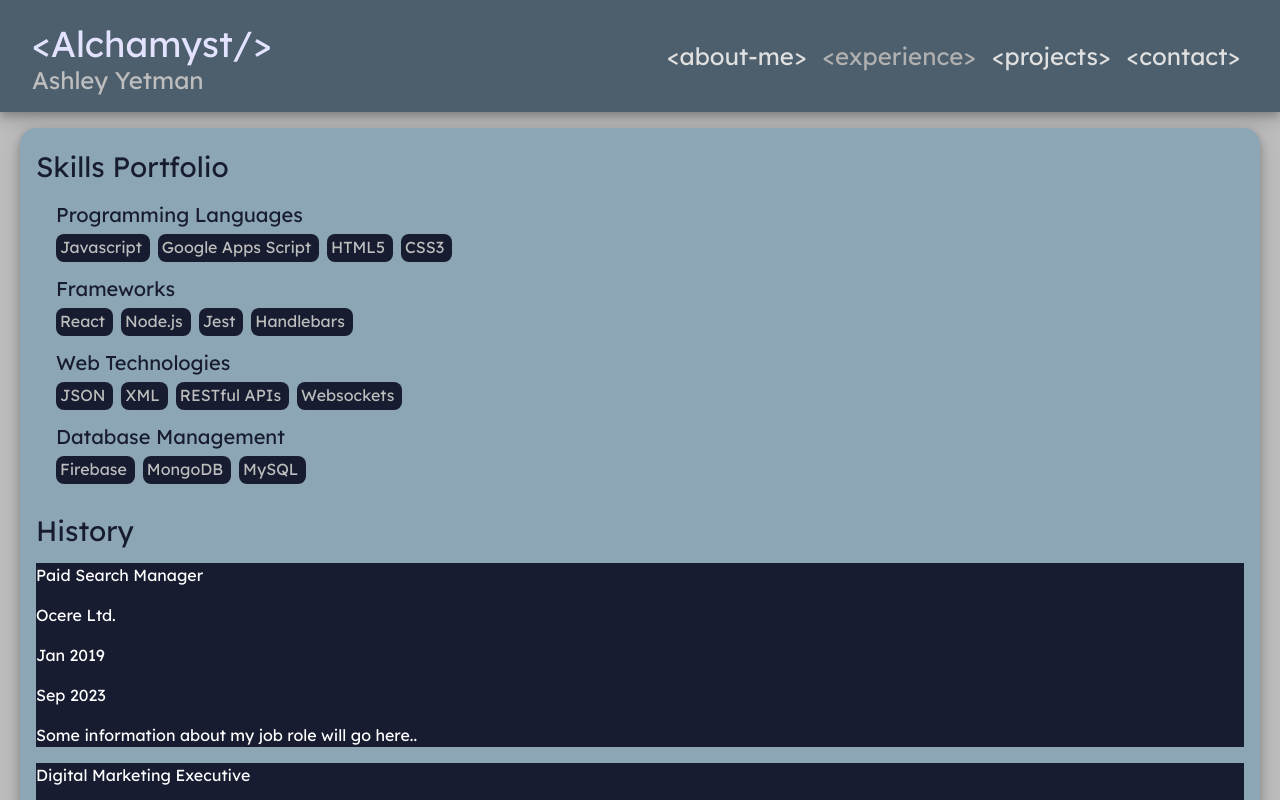
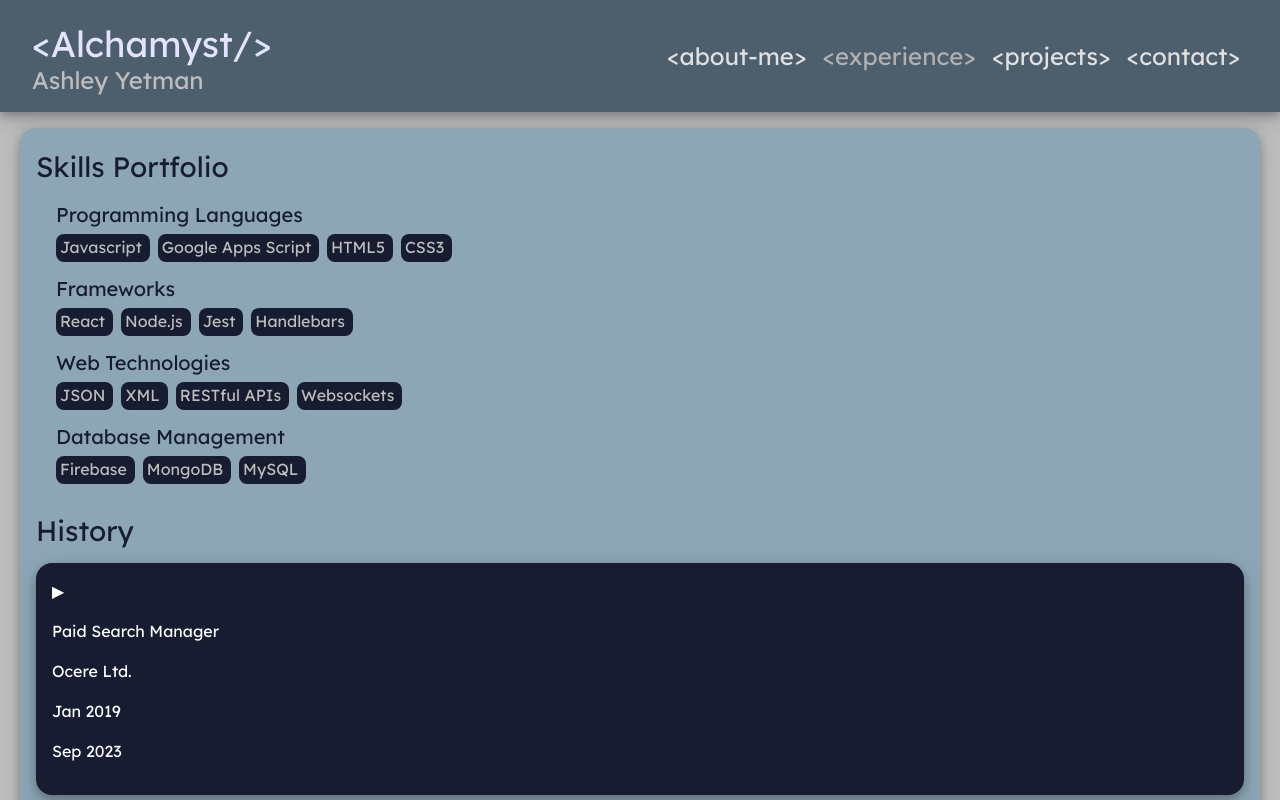
Before and after one commit to Alchamyst/ayetman-web, a React (Vite) app: page /experience in a window 1280 px wide. Shown: the top 800 px of the page. Built offline with nearby package versions, Linux system fonts and the light colour scheme.

Commit message:
add styling to historyListItem component + add content expansion toggle state.

```diff
--- a/src/components/HistoryListItem.jsx
+++ b/src/components/HistoryListItem.jsx
@@ -1,9 +1,25 @@
+import { useState } from 'react';
 import '../styles/historyListItem.css';
 
 export default function HistoryListItem(props) {
+
+    const [ isExpanded, setExpanded ] = useState(false);
+
+    const handleContentExpansion = () => {
+        if(isExpanded == true) return setExpanded(false);
+
+        if(isExpanded == false){
+            setExpanded(true);
+        }
+    }
+
     return (
         <div className='history-list-item'>
-            <div className='history-compact'>
+            <div className={`history-compact ${isExpanded ? "history-compact-expanded": ""}`} onClick={handleContentExpansion}>
+                <div className={`expander${isExpanded ? "-open" : ""}`}>
+                    {!isExpanded && <p>&#x25B6;</p>}
+                    {isExpanded && <p>&#x25BC;</p>}
+                </div>
                 <div className='history-titles'>
                     <p className='history-designation'>{props.designation}</p>
                     <p className='history-organisation'>{props.organisation}</p>
@@ -13,11 +29,11 @@ export default function HistoryListItem(props) {
                     <p className='history-end-date'>{props.endYearMonth}</p>
                 </div>
             </div>
-            <div className='history-expanded'>
+            {isExpanded && <div className='history-expanded'>
                 <div className='history-description'>
                     <p>{props.description}</p>
                 </div>
-            </div>
+            </div>}
         </div>
     );
 }
--- a/src/styles/historyListItem.css
+++ b/src/styles/historyListItem.css
@@ -1,4 +1,48 @@
-.history-list-item {
+.history-compact {
     background-color: #171C30;
     color: white;
+
+    border-radius: 1em;
+    box-shadow: 0 4px 8px 0 rgba(0, 0, 0, 0.2), 0 6px 20px 0 rgba(0, 0, 0, 0.19);
+
+    margin-top: 1em;
+    padding: 1em 1em 1em 1em;
+
+    /* display: flex;
+    flex-direction: row;
+    flex-wrap: wrap;
+    justify-content: flex-start; */
 }
+
+.history-compact-expanded {
+    border-radius: 1em 1em 0em 0em;
+}
+
+.history-expanded {
+    background-color: #373C60;
+    color: white;
+
+    border-radius: 0em 0em 1em 1em;
+    box-shadow: 0 4px 8px 0 rgba(0, 0, 0, 0.2), 0 6px 20px 0 rgba(0, 0, 0, 0.19);
+
+    margin-top: 0em;
+    padding: 1em 1em 1em 1em;
+
+    /* display: flex;
+    flex-direction: row;
+    flex-wrap: wrap;
+    justify-content: flex-start; */
+}
+
+.expander {
+
+}
+
+.expander-open{
+
+}
+
+.expander > p, .expander-open > p {
+    margin: 0em 0em 0em 0em;
+    padding: 0em 0em 0em 0em;
+}
```
